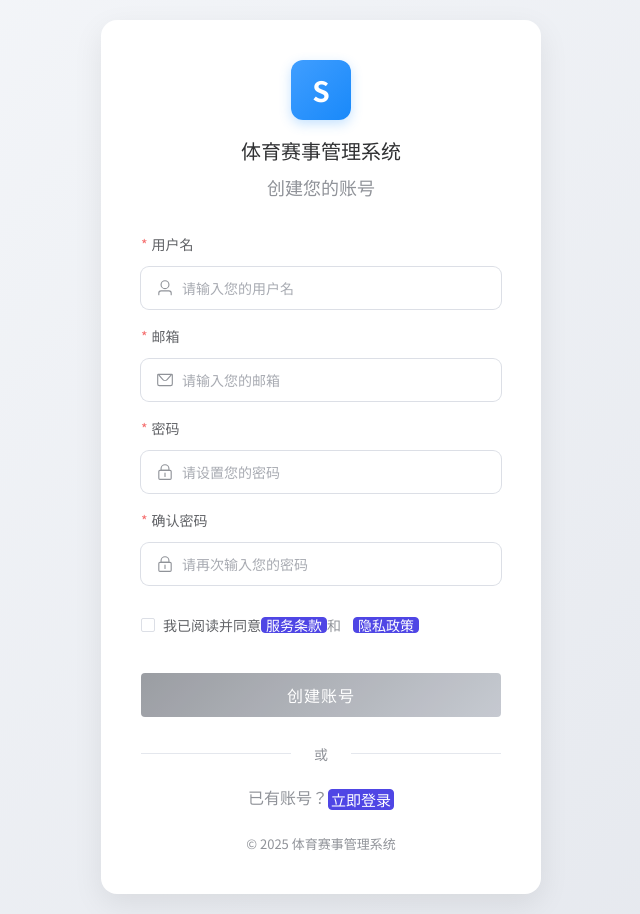
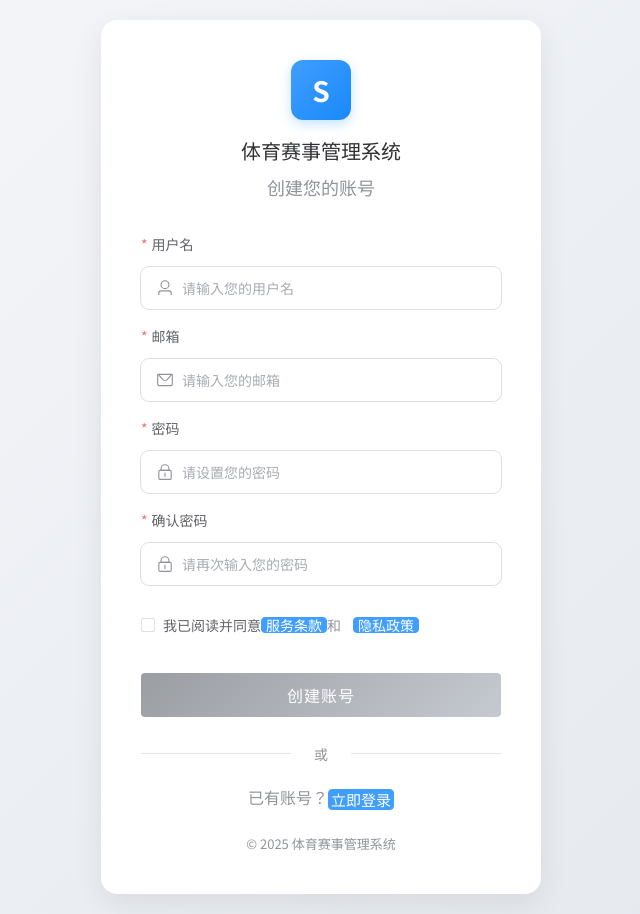
Before and after one commit to dsxksss/SEMS, a Vue app in the folder sports-event-frontend/: page /register in a window 1280 px wide. Shown: the whole page, without its empty margins (319-959 px from the left). Built offline with nearby package versions, Linux system fonts and the light colour scheme.

Commit message:
fix 颜色问题

```diff
--- a/sports-event-frontend/src/assets/styles/el-plus-overrides.css
+++ b/sports-event-frontend/src/assets/styles/el-plus-overrides.css
@@ -2,13 +2,13 @@
 
 /* 全局颜色变量覆盖 */
 :root {
-  --el-color-primary: #4f46e5 !important;
-  --el-color-primary-light-3: #6366f1 !important;
+  /* --el-color-primary: #4f46e5 !important; */
+  /* --el-color-primary-light-3: #6366f1 !important;
   --el-color-primary-light-5: #a5b4fc !important;
   --el-color-primary-light-7: #c7d2fe !important;
   --el-color-primary-light-8: #ddd6fe !important;
-  --el-color-primary-light-9: #ede9fe !important;
-  --el-color-primary-dark-2: #4338ca !important;
+  --el-color-primary-light-9: #ede9fe !important; */
+  /* --el-color-primary-dark-2: #4338ca !important; */
 }
 
 /* 去除Avatar组件的焦点边框 */
@@ -80,9 +80,9 @@
   color: var(--el-color-primary) !important;
 }
 
-.el-menu-item:hover {
+/* .el-menu-item:hover {
   background-color: var(--el-color-primary-light-9) !important;
-}
+} */
 
 /* 表单组件 */
 .el-radio__input.is-checked .el-radio__inner {
--- a/sports-event-frontend/src/components/AdminLayout.vue
+++ b/sports-event-frontend/src/components/AdminLayout.vue
@@ -215,10 +215,9 @@ html, body, #app {
 .el-menu-item.is-active {
   background-color: #1f2d3d !important;
   border-left: 4px solid #409EFF;
-  color: #ffffff !important;
+  color: rgba(0, 0, 0, 0.8) !important;
   font-weight: 500;
 }
-
 
 
 /* 子菜单标题样式 */
@@ -243,17 +242,11 @@ html, body, #app {
   border-left: 4px solid #409EFF;
 }
 
-/* 子菜单样式优化 */
-.el-menu--inline {
-  background-color: #1f2d3d !important;
-  padding: 5px 0 !important;
-}
-
 .el-menu--inline .el-menu-item {
   background-color: #1f2d3d !important;
   height: 50px !important;
   line-height: 50px !important;
-  padding-left: 48px !important; /* 子菜单缩进 */
+  padding-left: 60px !important; /* 子菜单缩进 */
   font-size: 13px !important;
   margin: 0 !important;
 }
```
